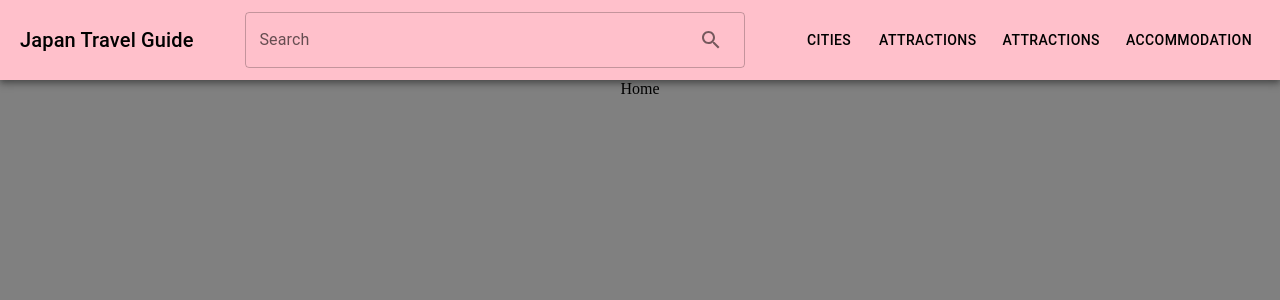
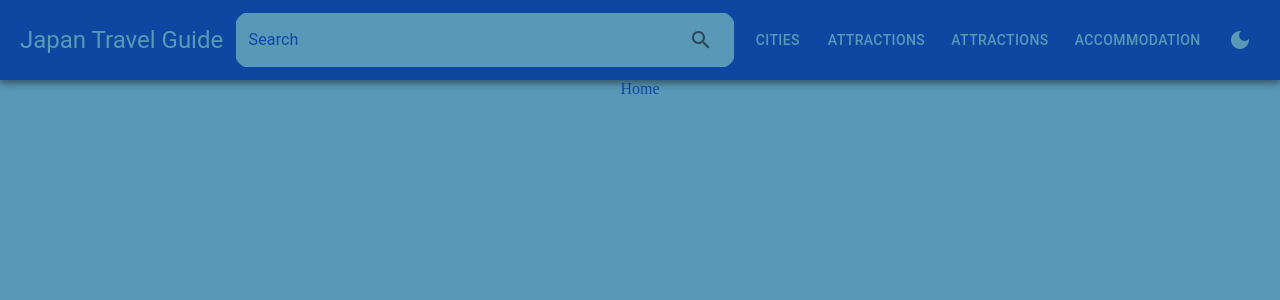
Before and after one commit to A-Samvel/guidebook, a React (Vite) app: page / in a window 1280 px wide. Shown: the top 300 px of the page. Built offline with nearby package versions, Linux system fonts and the light colour scheme.

Commit message:
adding colors,mode context and final form of navigation

```diff
--- a/src/App.jsx
+++ b/src/App.jsx
@@ -1,4 +1,4 @@
-import { useState } from "react";
+import { useEffect, useState } from "react";
 import { BrowserRouter, Route, Routes } from "react-router-dom";
 import Navigation from "./components/Navigation";
 import Home from "./components/Home";
@@ -15,9 +15,21 @@ import Transportation from "./components/Transportation";
 import Accommodation from "./components/Accommodation";
 import Cities from "./components/Cities";
 
+import { DarkModeContext } from "./javascriptDocs/context";
+
 function App() {
+  const [darkMode, setDarkMode] = useState(false);
+
+  const color1 = darkMode ? "#FFB7C5" : "#0D47A1";
+  const color2 = darkMode ? "#F4F4F4" : "#5998b7";
+
+  useEffect(() => {
+    document.documentElement.style.setProperty("--color1", color1);
+    document.documentElement.style.setProperty("--color2", color2);
+  }, [darkMode, color1, color2]);
   return (
     <BrowserRouter>
+      <DarkModeContext.Provider value={{ setDarkMode, darkMode, color1, color2 }}>
         <Navigation />
 
         <Routes>
@@ -28,9 +40,8 @@ function App() {
           <Route path={`/${ACCOMMODATION}`} element={<Accommodation />} />
 
           <Route path={`/${SEARCH_LIST}`} element={<SearchList />} />
-
-
         </Routes>
+      </DarkModeContext.Provider>
     </BrowserRouter>
   );
 }
--- a/src/components/Navigation.jsx
+++ b/src/components/Navigation.jsx
@@ -2,24 +2,27 @@ import { AppBar, Box, Typography, IconButton, Button } from "@mui/material";
 import { NavLink, Link } from "react-router-dom";
 import SearchBar from "./SearchBar";
 import { ACCOMMODATION, ATTRACTIONS, CITIES, TRANSPORTATION } from "../javascriptDocs/const";
-// import LightModeIcon from "@mui/icons-material/LightMode";
-// import DarkModeIcon from "@mui/icons-material/DarkMode";
-// import { useContext } from "react";
-// import { DarkModeContext } from "./javascriptDocs/context";
+import LightModeIcon from "@mui/icons-material/LightMode";
+import DarkModeIcon from "@mui/icons-material/DarkMode";
+import { useContext } from "react";
+import { DarkModeContext } from "../javascriptDocs/context";
 
 export default function Navigation() {
+  const {setDarkMode, darkMode, color1, color2} = useContext(DarkModeContext)
 
+  const toggleTheme = () => {
+    setDarkMode(!darkMode);
+  };
 
   return (
     <AppBar
       position="static"
       sx={{
-        backgroundColor: 'pink',
+        backgroundColor: color1,
         boxShadow:
           "0px 4px 8px rgba(0, 0, 0, 0.3), 0px 2px 5px rgba(0, 0, 0, 0.2)",
         margin: 0,
         padding: 0,
-        // border: border,
         borderTop: "none",
       }}
     >
@@ -34,8 +37,8 @@ export default function Navigation() {
       >
         <Link to="/" style={{ textDecoration: "none" }}>
           <Typography
-            variant="h6"
-            sx={{ color : "black" }}
+            variant="h5"
+            sx={{ color : color2 }}
           >
             Japan Travel Guide
           </Typography>
@@ -48,7 +51,7 @@ export default function Navigation() {
             to={`/${CITIES}`}
             style={({ isActive }) => ({
               textDecoration: "none",
-              color: "black",
+              color: color2,
               opacity: isActive ? "0.5" : "1",
             })}
           >
@@ -59,7 +62,7 @@ export default function Navigation() {
             to={`/${ATTRACTIONS}`}
             style={({ isActive }) => ({
               textDecoration: "none",
-              color: "black",
+              color: color2,
               opacity: isActive ? "0.5" : "1",
             })}
           >
@@ -70,7 +73,7 @@ export default function Navigation() {
             to={`/${TRANSPORTATION}`}
             style={({ isActive }) => ({
               textDecoration: "none",
-              color: "black",
+              color: color2,
               opacity: isActive ? "0.5" : "1",
             })}
           >
@@ -81,14 +84,15 @@ export default function Navigation() {
             to={`/${ACCOMMODATION}`}
             style={({ isActive }) => ({
               textDecoration: "none",
-              color: "black",
+              color: color2,
               opacity: isActive ? "0.5" : "1",
             })}
           >
             <Button color="inherit" children="ACCOMMODATION" />
           </NavLink>
         </Box>
-        {/* {isLoginedUser ? (
+
+        {/*  {isLoginedUser ? (
           <NavLink
             to={`/${PROFILE}`}
             style={({ isActive }) => ({
@@ -110,16 +114,16 @@ export default function Navigation() {
           >
             <Button color="inherit" children="Sign In" />
           </NavLink>
-        )}
+        )} */}
         <Box>
           <IconButton
             color="inherit"
             onClick={toggleTheme}
             sx={{ color: color2 }}
           >
-            {darkMode ? <DarkModeIcon /> : <LightModeIcon />}
+            {!darkMode ? <DarkModeIcon /> : <LightModeIcon />}
           </IconButton>
-        </Box> */}
+        </Box>
       </Box>
     </AppBar>
   );
--- a/src/components/SearchBar.jsx
+++ b/src/components/SearchBar.jsx
@@ -4,11 +4,11 @@ import SearchIcon from "@mui/icons-material/Search";
 import { Link, useNavigate } from "react-router-dom";
 import { SEARCH_LIST } from "../javascriptDocs/const";
 
-// import { DarkModeContext } from "../javascriptDocs/context";
+import { DarkModeContext } from "../javascriptDocs/context";
 
 export default function SearchBar() {
   const [searchValue, setSearchValue] = useState("");
-//   const { color1, color2 } = useContext(DarkModeContext);
+    const { color1, color2 } = useContext(DarkModeContext);
   const navigate = useNavigate();
 
   const handleSearchClick = () => {
@@ -44,37 +44,34 @@ export default function SearchBar() {
       sx={{
         maxWidth: 500,
         margin: "20px 0",
-        // backgroundColor: "black",
-        // borderRadius: "15px",
-        // "& .MuiOutlinedInput-root": {
-        //   "& fieldset": {
-        //     borderColor: color1,
-        //   },
-        //   "&:hover fieldset": {
-        //     borderColor: color1,
-        //   },
-        //   "&.Mui-focused fieldset": {
-        //     borderColor: color1,
-        //   },
-        // },
-        // "& .MuiInputLabel-root": {
-        //   fontFamily: "Playfair Display, sans-serif",
-        //   color: color1,
-        // },
-        // "& .MuiInputBase-input": {
-        //   fontFamily: "Playwrite IN, sans-serif",
-        //   color: color1,
-        // },
-        // "& .MuiInputBase-input::placeholder": {
-        //   fontFamily: "Playwrite IN, sans-serif",
-        //   color: color1,
-        // },
-        // "& .MuiInputBase-input:focus::placeholder": {
-        //   color: color1,
-        // },
-        // "& .MuiInputLabel-root.Mui-focused": {
-        //   color: color1,
-        // },
+        backgroundColor: color2,
+        borderRadius: "15px",
+        "& .MuiOutlinedInput-root": {
+          "& fieldset": {
+            borderColor: color1,
+          },
+          "&:hover fieldset": {
+            borderColor: color1,
+          },
+          "&.Mui-focused fieldset": {
+            borderColor: color1,
+          },
+        },
+        "& .MuiInputLabel-root": {
+          color: color1,
+        },
+        "& .MuiInputBase-input": {
+          color: color1,
+        },
+        "& .MuiInputBase-input::placeholder": {
+          color: color1,
+        },
+        "& .MuiInputBase-input:focus::placeholder": {
+          color: color1,
+        },
+        "& .MuiInputLabel-root.Mui-focused": {
+          color: color1,
+        },
       }}
     />
   );
--- a/src/index.css
+++ b/src/index.css
@@ -1,3 +1,8 @@
+:root {
+  --color1: #FFB7C5;
+  --color2: #F4F4F4;
+}
+
 #root {
   display: flex;
   justify-content: flex-start;
@@ -14,6 +19,6 @@ body {
   padding: 0;
   height: 100%;
   width: 100%;
-  color: black;
-  background-color: gray
+  color: var(--color1);
+  background-color: var(--color2)
 }
--- /dev/null
+++ b/src/javascriptDocs/context.js
@@ -0,0 +1,3 @@
+import { createContext } from "react";
+
+export const DarkModeContext = createContext();
```
Lines whose indentation alone changed are shown as unchanged.
